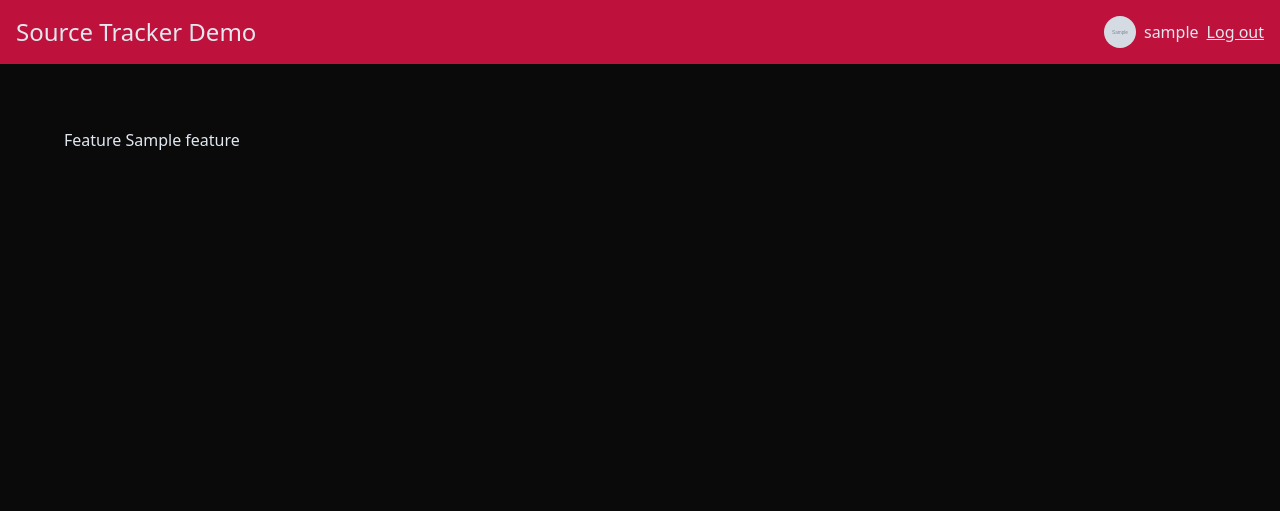
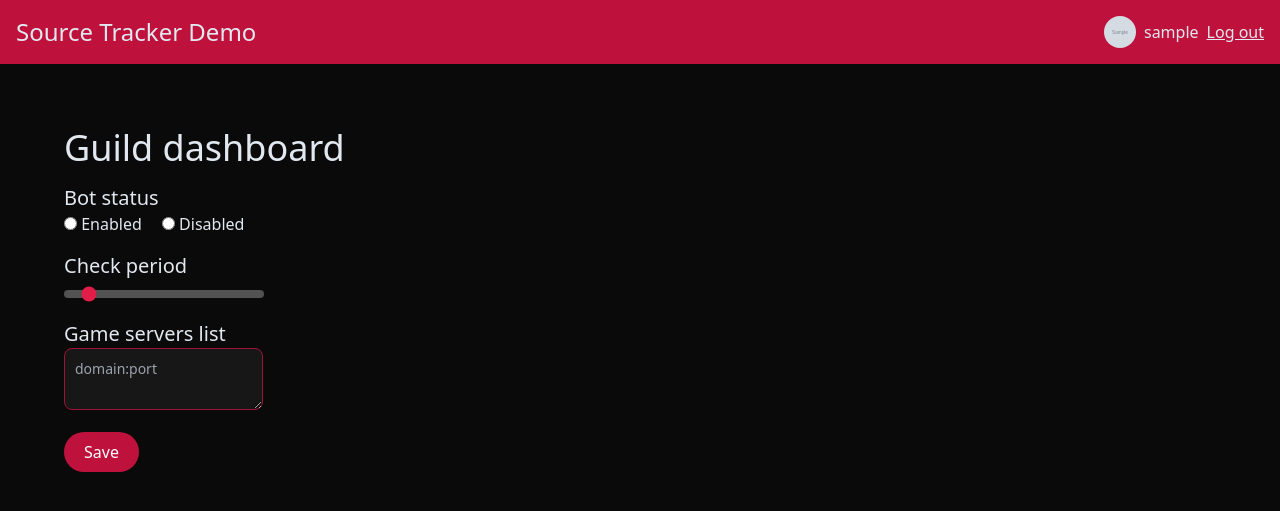
Before and after one commit to karlojacmenjak/source_tracker_py, a Python web app: template app/templates/pages/guild_dashboard.html in a window 1280 px wide. Shown: the top 511 px of the page. Run offline with Jinja, Linux system fonts and the light colour scheme; the template is opened without the code that fills it: most values are stand-ins (such as "Sample title", 1, 10 or a date in 2020); grey boxes marked "Sample" are stand-in pictures; some libraries are stand-ins or nearby versions.

Commit message:
Design guild_dashboard.html

```diff
--- a/app/templates/pages/guild_dashboard.html
+++ b/app/templates/pages/guild_dashboard.html
@@ -3,7 +3,7 @@
   <head>
     <meta charset="UTF-8" />
     <meta name="viewport" content="width=device-width, initial-scale=1.0" />
-    <link rel="icon" type="image/x-icon" href="/static/favicon.ico">
+    <link rel="icon" type="image/x-icon" href="/static/favicon.ico" />
     <title>Source Tracker Demo</title>
     <script src="https://cdn.tailwindcss.com"></script>
     <style type="text/tailwindcss">
@@ -12,38 +12,32 @@
         hover:bg-rose-800 focus:outline-none focus:ring focus:ring-yellow-400;
       }
 
-      .guild .guild-content {
-        @apply flex items-center mt-4 p-4
-        rounded-2xl hover:bg-neutral-900 hover:ring hover:ring-yellow-400;
+      input[type="radio"] {
+        @apply accent-rose-600;
       }
 
-      .guild img {
-        @apply w-[48px] h-[48px] rounded-full;
+      input[type="range"] {
+        @apply h-2 bg-neutral-600 rounded-lg appearance-none cursor-pointer accent-rose-600;
       }
 
-      .guild .guild-info {
-        @apply ml-4;
-      }
-
-      .guild .guild-name {
-        @apply text-xl;
-      }
-
-      .guild .guild-users {
-        @apply text-sm;
+      textarea {
+        @apply p-2.5 text-sm text-white bg-neutral-900 rounded-lg border
+        border-rose-800 resize;
       }
     </style>
+
+    <script src="/static/guild_dashboard.js" defer></script>
   </head>
 
   <body class="bg-neutral-950 text-slate-200">
     <header class="bg-rose-700 p-4 flex items-center">
-      <a href="/global_dashboard.html">
+      <a href="/v1/dashboard">
         <h1 class="text-2xl">Source Tracker Demo</h1>
       </a>
 
       <div class="flex-1"></div>
 
-      <img class="w-[32px] h-[32px] rounded-full" src={{user_avatar}} alt="discord user profile" />
+      <img class="w-[32px] h-[32px] rounded-full" src="{{user_avatar}}" alt="discord user profile" />
       <span class="ml-2">{{username}}</span>
 
       <a href="/v1/logout/">
@@ -52,10 +46,34 @@
     </header>
 
     <main class="p-16">
-      <a href=/v1/dashboard/{{id}}/settings/example_feature class="link">
-        <button class="button"> Feature </button>
-      </a>
-      {{feature}}
+      <form>
+        <h2 class="text-4xl">Guild dashboard</h2>
+        <div class="mt-4">
+          <div>
+            <p class="text-xl">Bot status</p>
+            <input type="radio" id="statusEnabled" name="bot_status" />
+            <label for="statusEnabled">Enabled</label>
+            <input type="radio" id="statusDisabled" name="bot_status" class="ml-4" />
+            <label for="statusDisabled">Disabled</label>
+          </div>
+
+          <div class="mt-4">
+            <p class="text-xl">Check period</p>
+
+            <input type="range" id="checkPeriod" min="5" max="60" value="10" step="5" class="w-[200px]" />
+            <label id="checkPeriodLabel" for="checkPeriod"></label>
+          </div>
+
+          <div class="mt-4">
+            <p class="text-xl">Game servers list</p>
+            <textarea id="serverList" spellcheck="false" placeholder="domain:port"></textarea>
+          </div>
+
+          <div class="mt-4">
+            <button type="submit" class="btn-primary">Save</button>
+          </div>
+        </div>
+      </form>
     </main>
   </body>
 </html>
```
